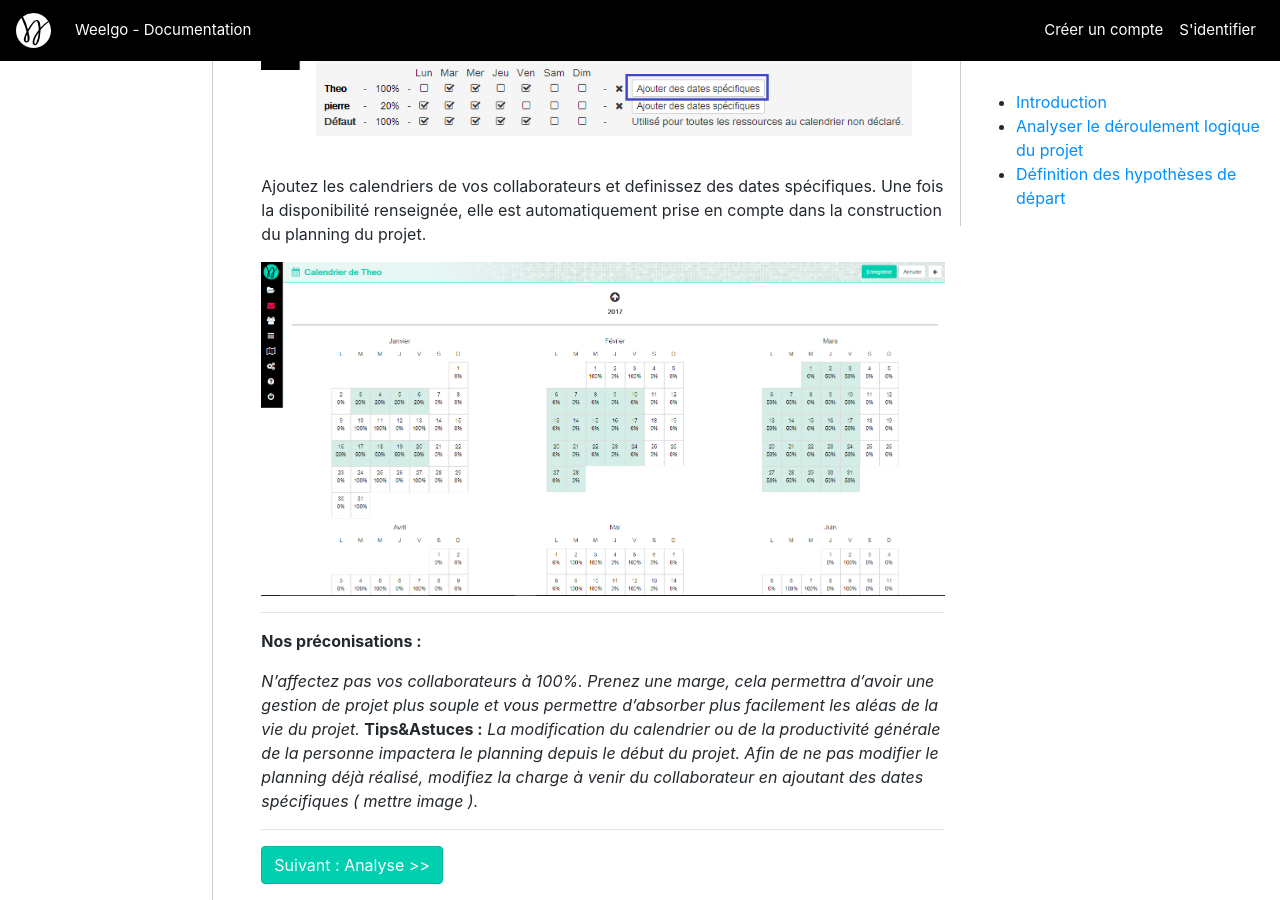
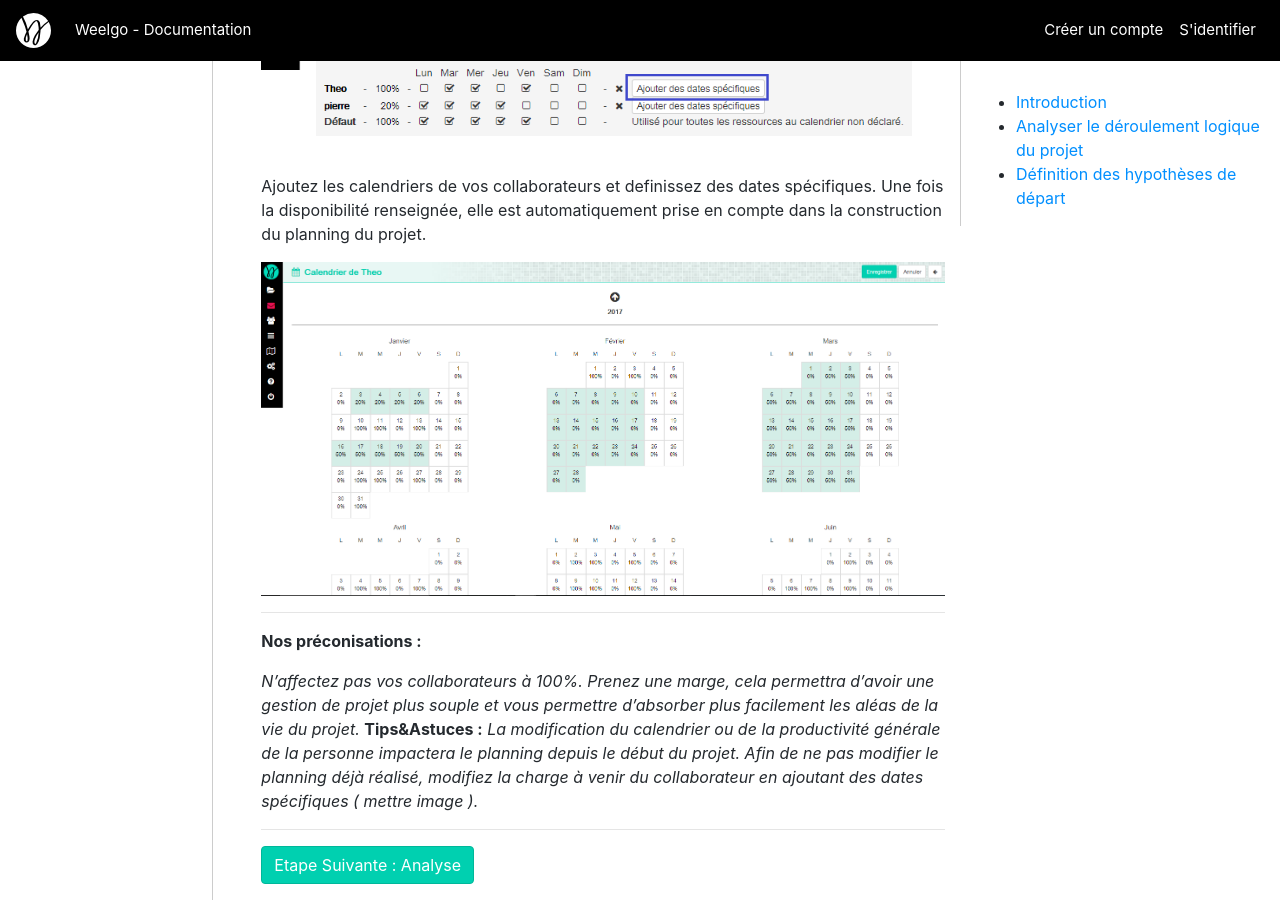
Before and after one commit to Weelgo/weelgo.github.io, a Jekyll site: the page built from fr/tutoriels/creationReseau_etp3_deroulementHypothese.md, in a window 1280 px wide and 900 px high, scrolled down 1742 px. Built offline with Jekyll 4.4.1, drawn with Linux system fonts in a browser that asks for light colours.

Commit message:
amélioration doc

```diff
--- a/_layouts/docs_fr.html
+++ b/_layouts/docs_fr.html
@@ -148,7 +148,7 @@
           {{ content }}
 
           {% if nextLevel and nextLevelPath%}
-          		<a href="{{ nextLevelPath }}" class="btn btn-success btn-md">Suivant : {{ nextLevel.name }} >></a>
+          		<a href="{{ nextLevelPath }}" class="btn btn-success btn-md"><i class="fa fa-arrow-circle-right"></i> Etape Suivante : {{ nextLevel.name }}</a>
           {% endif %}
           </div>
 
```
